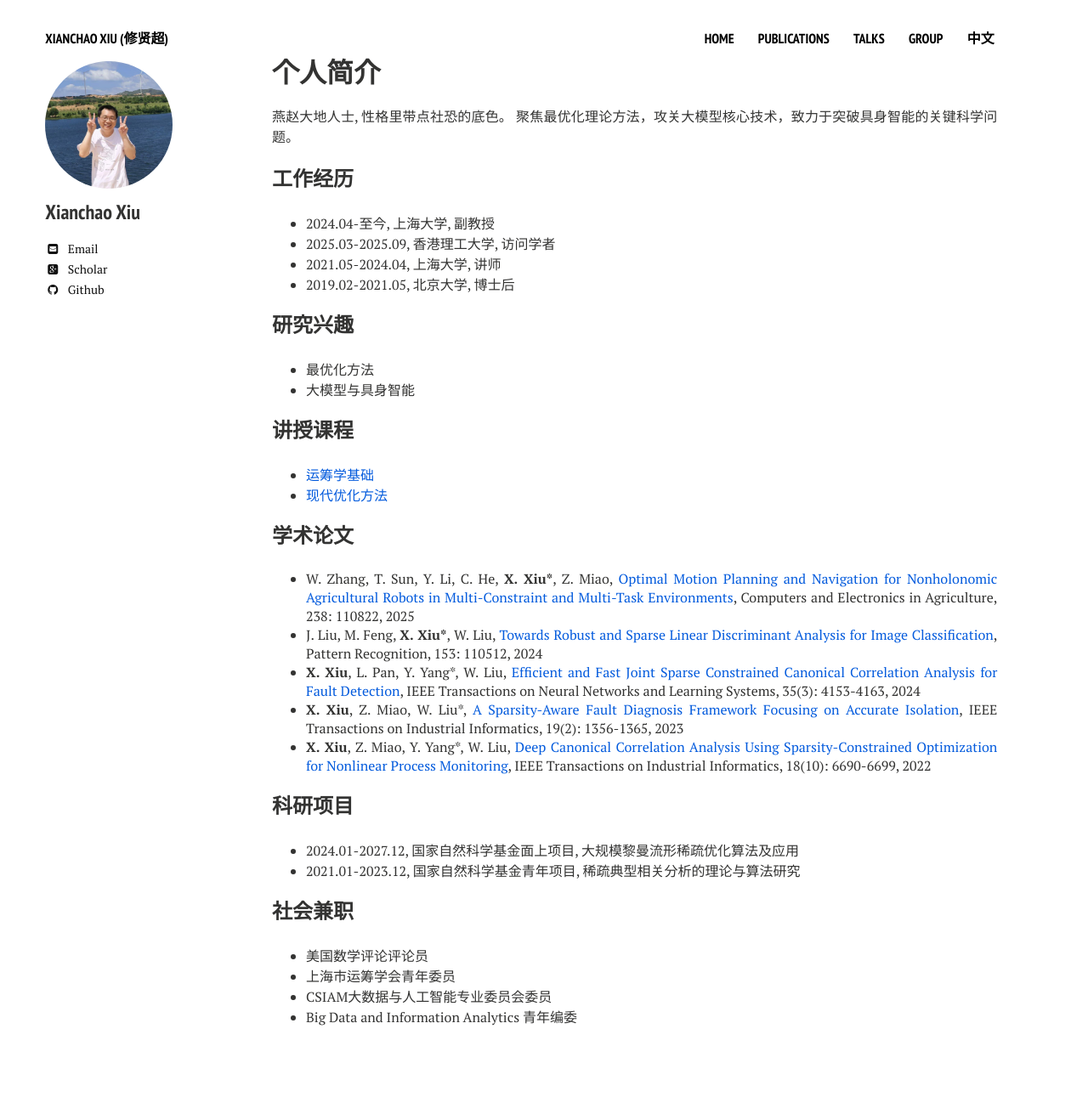
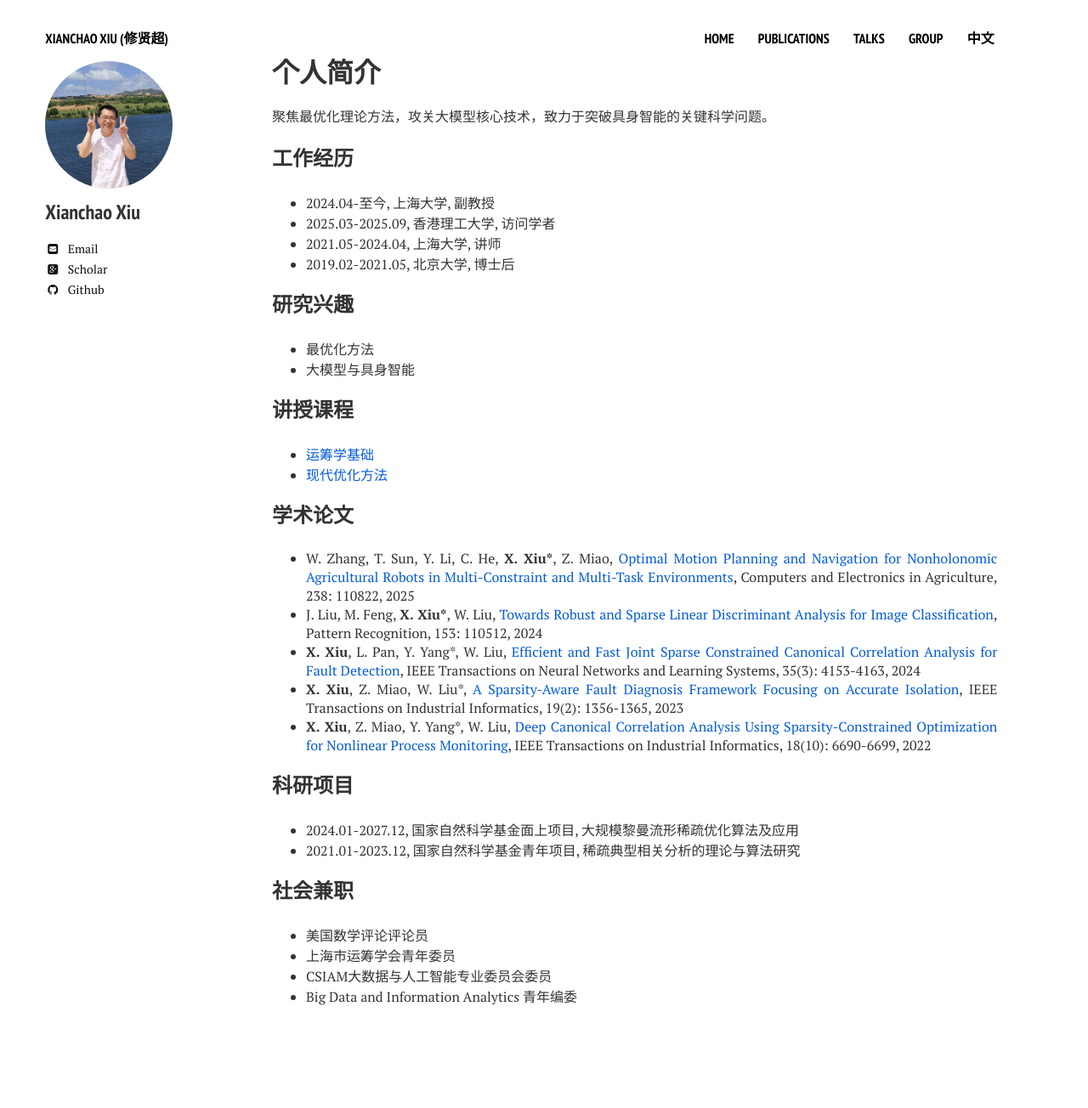
Before and after one commit to xianchaoxiu/xianchaoxiu.github.io, a Jekyll site: the page built from chinese/index.md, in a window 1280 px wide. Shown: the whole page at 85% size. Built offline with Jekyll 4.4.1, drawn with Linux system fonts in a browser that asks for light colours; nearby versions of some CDN libraries; after the commit the page ends 1280 px from its top, so only the background shows below that.

Commit message:
Update index.md

```diff
--- a/chinese/index.md
+++ b/chinese/index.md
@@ -7,7 +7,6 @@ comments: false
 share: false
 ---
 
-燕赵大地人士, 性格里带点社恐的底色。
 聚焦最优化理论方法，攻关大模型核心技术，致力于突破具身智能的关键科学问题。<br>
 
 
```
